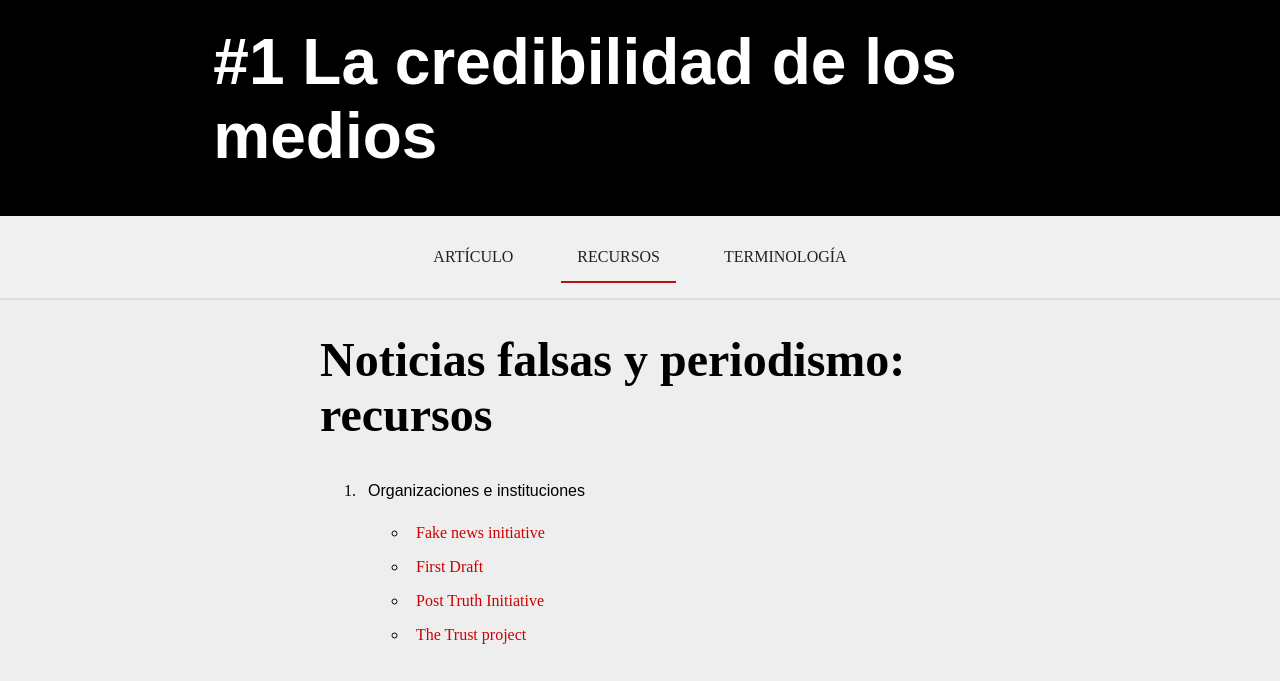
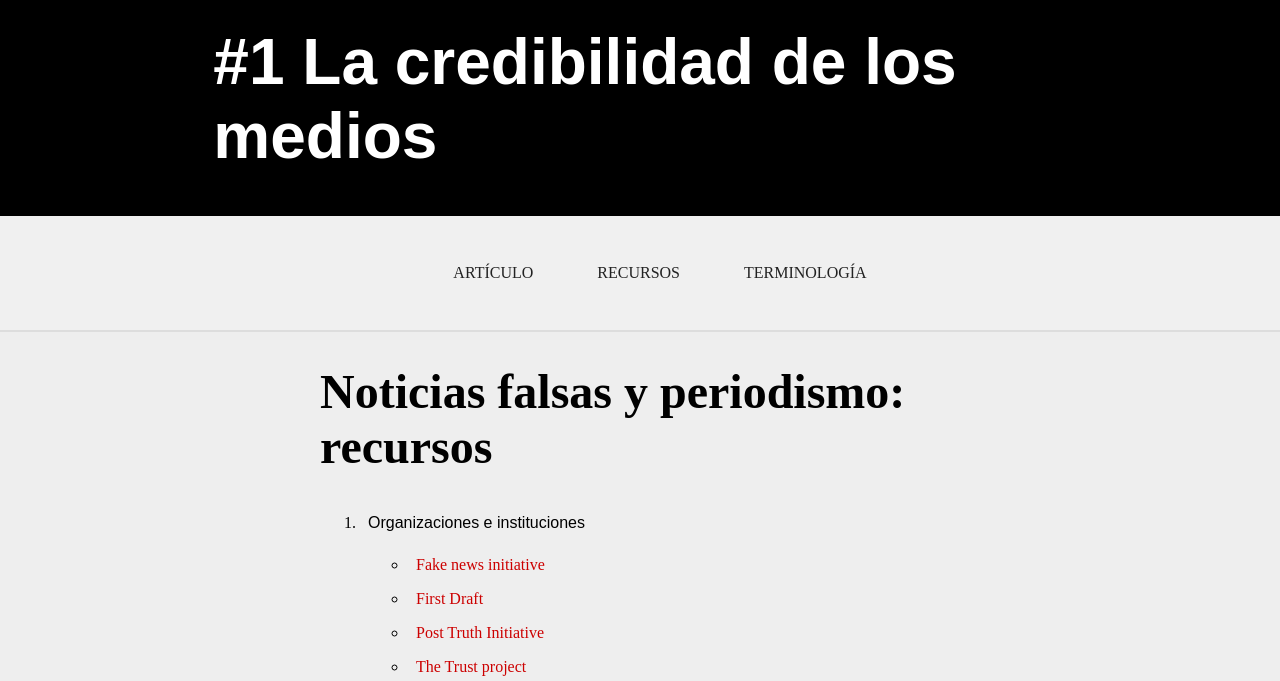
Before and after one commit to Jcorvil/DisenoInterfacesWeb23-24, a plain HTML site: page Tema4/actividades/IntroSASS/recursos.html in a window 1280 px wide. Shown: the part 97-778 px from the top of the page. Drawn offline with Linux system fonts and the light colour scheme.

Commit message:
27/11/2023

```diff
--- a/Tema4/actividades/IntroSASS/recursos.html
+++ b/Tema4/actividades/IntroSASS/recursos.html
@@ -15,14 +15,18 @@
 		</header>
 
 		<nav class="nav-bar">
-			<div><a href="fin-confianza.html">ARTÍCULO</a></div>
-			<div><a class="a__active" href="recursos.html">RECURSOS</a></div>
-			<div><a href="terminologia.html">TERMINOLOGÍA</a></div>
+			<ul>
+				<li><a href="fin-confianza.html">ARTÍCULO</a></li>
+				<li><a class="a__active" href="recursos.html">RECURSOS</a></li>
+				<li><a href="terminologia.html">TERMINOLOGÍA</a></li>
+			</ul>
 		</nav>
 
 		<main>
 			<div class="main__content">
-				<h1 id="main__publicacion--título">Noticias falsas y periodismo: recursos</h1>
+				<h1 id="main__publicacion--título">
+					Noticias falsas y periodismo: recursos
+				</h1>
 				<div class="main__content--lista">
 					<ol class="enlace-lista">
 						<li>
--- a/Tema4/actividades/IntroSASS/sass/fin-confianza.scss
+++ b/Tema4/actividades/IntroSASS/sass/fin-confianza.scss
@@ -1,4 +1,4 @@
-@import 'variables';
+@import "variables";
 
 body {
 	margin: 0;
@@ -50,22 +50,27 @@ main {
 	border-bottom: 2px solid $color-borde;
 	padding: 2em;
 
-	div {
-		padding-left: 1em;
-		padding-right: 1em;
+	ul {
+		list-style: none;
+		display: flex;
+
+		li {
+			padding: 0 1em;
 
 			a {
 				text-decoration: none;
 				color: inherit;
 				padding: 1em;
-		}
 
-		a:hover {
+				&:hover {
 					border-bottom: 2px solid $color-borde-elemento-nav;
 				}
 			}
-	.a__active {
+
+			&.a__active a {
 				border-bottom: 2px solid $color-borde-elemento-nav;
+			}
+		}
 	}
 }
 
@@ -100,11 +105,17 @@ main {
 		}
 	}
 
-	.main__publicacion section, p {
+	.main__publicacion section,
+	p {
 		@include tipografia-sinSerifa();
 	}
 
-	.main__publicacion h1, h2, h3, h4, h5, h6 {
+	.main__publicacion h1,
+	h2,
+	h3,
+	h4,
+	h5,
+	h6 {
 		@include tipografia-conSerifa();
 	}
 
@@ -137,12 +148,10 @@ main {
 			margin-right: 1em;
 			border-radius: 100%;
 		}
-
-
 	}
 }
 
-#autorFecha{
+#autorFecha {
 	@include tipografia-conSerifa();
 }
 
--- a/Tema4/actividades/IntroSASS/sass/recursos.scss
+++ b/Tema4/actividades/IntroSASS/sass/recursos.scss
@@ -50,22 +50,27 @@ main {
 	border-bottom: 2px solid $color-borde;
 	padding: 2em;
 
-	div {
-		padding-left: 1em;
-		padding-right: 1em;
+	ul {
+		list-style: none;
+		display: flex;
+
+		li {
+			padding: 0 1em;
 
 			a {
 				text-decoration: none;
 				color: inherit;
 				padding: 1em;
-		}
 
-		a:hover {
+				&:hover {
 					border-bottom: 2px solid $color-borde-elemento-nav;
 				}
 			}
-	.a__active {
+
+			&.a__active a {
 				border-bottom: 2px solid $color-borde-elemento-nav;
+			}
+		}
 	}
 }
 
@@ -79,12 +84,11 @@ main {
 		grid-column: 4/11;
 
 		.main__content--lista {
-
 			a {
 				@include estilo-enlace;
 			}
 
-            li{
+			li {
 				padding: 8px;
 				@include tipografia-conSerifa();
 			}
--- a/Tema4/actividades/IntroSASS/sass/terminologia.scss
+++ b/Tema4/actividades/IntroSASS/sass/terminologia.scss
@@ -50,22 +50,27 @@ main {
 	border-bottom: 2px solid $color-borde;
 	padding: 2em;
 
-	div {
-		padding-left: 1em;
-		padding-right: 1em;
+	ul {
+		list-style: none;
+		display: flex;
+
+		li {
+			padding: 0 1em;
 
 			a {
 				text-decoration: none;
 				color: inherit;
 				padding: 1em;
-		}
 
-		a:hover {
+				&:hover {
 					border-bottom: 2px solid $color-borde-elemento-nav;
 				}
 			}
-	.a__active {
+
+			&.a__active a {
 				border-bottom: 2px solid $color-borde-elemento-nav;
+			}
+		}
 	}
 }
 
```
Also changed, not shown: Tema4/actividades/IntroSASS/fin-confianza.html (+5 -3 lines), Tema4/actividades/IntroSASS/terminologia.html (+5 -3 lines), Tema4/actividades/IntroSASS/css/fin-confianza.css, Tema4/actividades/IntroSASS/css/recursos.css, Tema4/actividades/IntroSASS/css/terminologia.css, 3 other files. Lines whose indentation alone changed are shown as unchanged.
